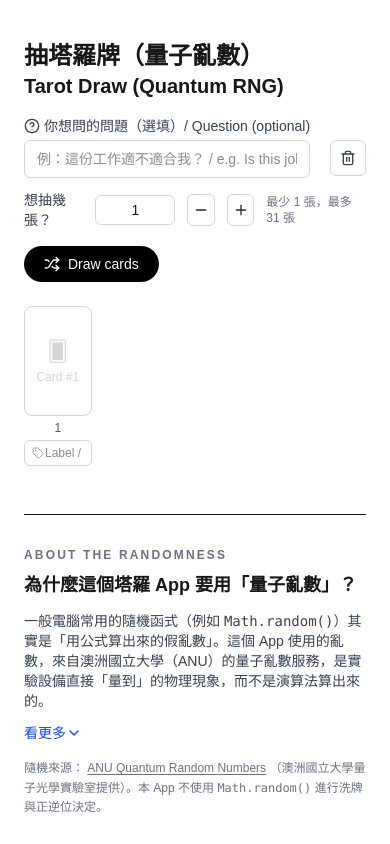
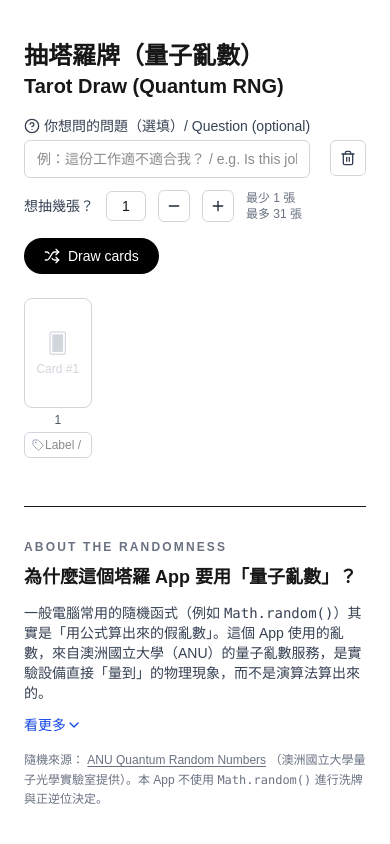
Before and after one commit to CatherineHsuDev/tarot-card-picker, a Next.js app: page / in a window 390 px wide. Shown: the top 844 px of the page. Built offline with nearby package versions, Linux system fonts and the light colour scheme.

Commit message:
update layout

```diff
--- a/app/page.tsx
+++ b/app/page.tsx
@@ -210,7 +210,7 @@ export default function HomePage() {
               step={1}
               value={Number.isNaN(count) ? "" : count}
               onChange={(e) => handleCountChange(e.target.value)}
-              className="w-20 rounded-md border border-gray-300 px-2 py-1 text-sm text-center focus:outline-none focus:ring-2 focus:ring-black/60"
+              className="w-10 sm:w-20 rounded-md border border-gray-300 px-2 py-1 text-sm text-center focus:outline-none focus:ring-2 focus:ring-black/60"
             />
             <button
               onClick={handleMinusChange}
@@ -233,7 +233,11 @@ export default function HomePage() {
               />
             </button>
 
-            <span className="text-xs text-gray-500">最少 1 張，最多 31 張</span>
+            <span className="text-xs text-gray-500">
+              最少 1 張 <span className="hidden sm:inline">，</span>
+              <br className="block sm:hidden" />
+              最多 31 張
+            </span>
             {Number.isNaN(count) && (
               <span className="text-red-500 text-xs">請輸入 1～31 的整數</span>
             )}
```
